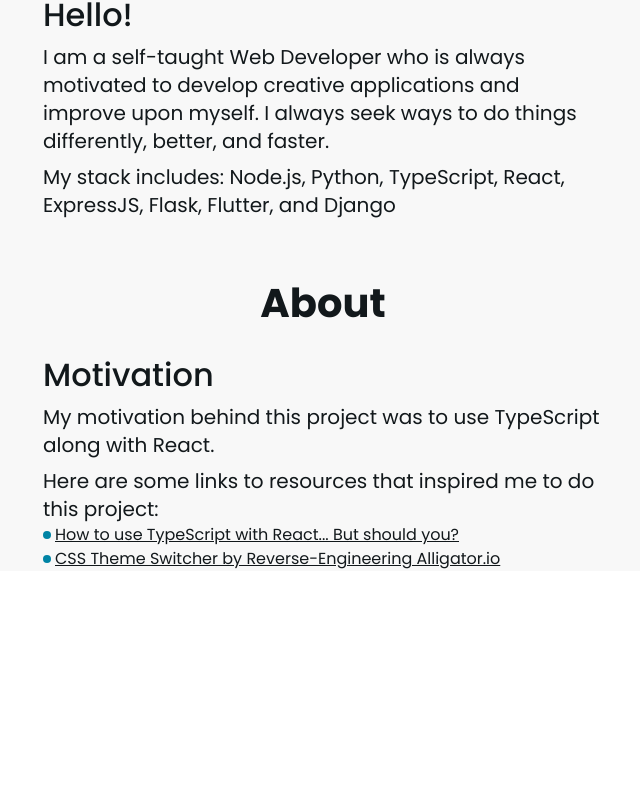
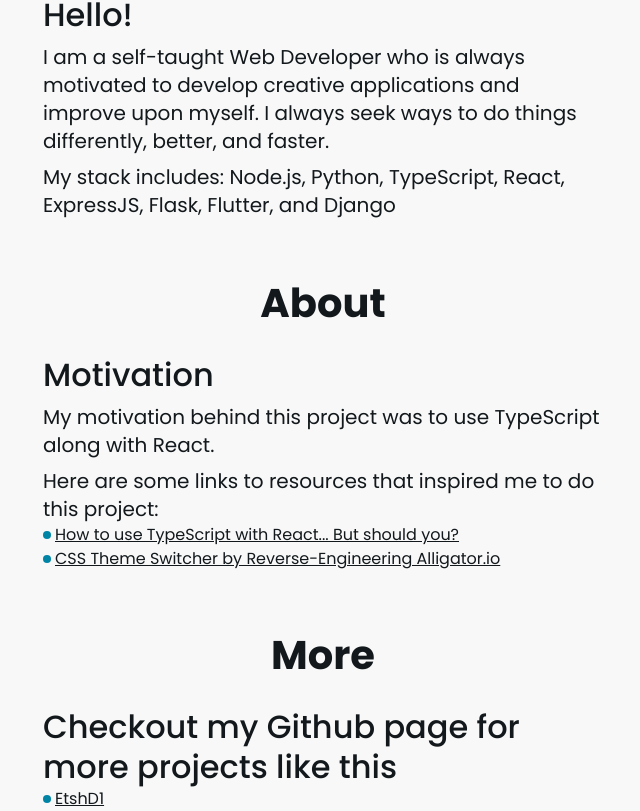
Before and after one commit to EtshD1/Theme-Selector, a React (Create React App) app: page / in a window 1280 px wide. Shown: the part 621-1432 px from the top of the page, without its empty margins (317-957 px from the left). Before the commit the page ends 1192 px from the top, so only its background shows below. Built offline with nearby package versions, Linux system fonts and the light colour scheme.

Commit message:
add to and from context

```diff
--- a/src/App.tsx
+++ b/src/App.tsx
@@ -11,16 +11,21 @@ const App = () => {
   const [solarized, setSolarized] = useState(false);
   const about = useRef<HTMLDivElement>();
   const home = useRef<HTMLDivElement>();
+  const more = useRef<HTMLDivElement>();
 
   const scrollIntoHome = () => {
     home.current?.scrollIntoView({ behavior: "smooth", block: "start" });
+  }
+
+  const scrollIntoMore = () => {
+    more.current?.scrollIntoView({ behavior: "smooth", block: "start" });
   }
 
   const scrollIntoAbout = () => {
     about.current?.scrollIntoView({ behavior: "smooth", block: "start" });
   }
 
-  return (<Context.Provider value={{ setSolarized, setDark, solarized, dark, about, home, scrollIntoAbout, scrollIntoHome }}>
+  return (<Context.Provider value={{ setSolarized, setDark, solarized, dark, about, home, more, scrollIntoAbout, scrollIntoHome, scrollIntoMore }}>
     <div className={[dark ? "dark" : "light", solarized ? "solar" : "", "app"].join(" ")}>
       <Navbar />
       <Title />
--- a/src/components/Body.tsx
+++ b/src/components/Body.tsx
@@ -5,12 +5,13 @@ import Styles from './styles/body.module.css';
 interface providedContext {
   context: {
     about: React.RefObject<HTMLDivElement>,
-    home: React.RefObject<HTMLDivElement>
+    home: React.RefObject<HTMLDivElement>,
+    more: React.RefObject<HTMLDivElement>,
   }
 }
 
 const Body = ({ context }: providedContext) => {
-  const { home, about } = context;
+  const { home, about, more } = context;
 
   return (<div className={Styles.main}>
     <div ref={home}>
@@ -29,6 +30,13 @@ const Body = ({ context }: providedContext) => {
         <li><a target="_blank" rel="noreferrer" href="https://youtu.be/rXuHGLzSmSE">CSS Theme Switcher by Reverse-Engineering Alligator.io</a></li>
       </ul>
     </div>
+    <div ref={more}>
+      <h3>More</h3>
+      <h4>Checkout my Github page for more projects like this</h4>
+      <ul className={Styles.links}>
+        <li><a target="_blank" rel="noreferrer" href="https://github.com/EtshD1">EtshD1</a></li>
+      </ul>
+    </div>
   </div>);
 }
 
```
